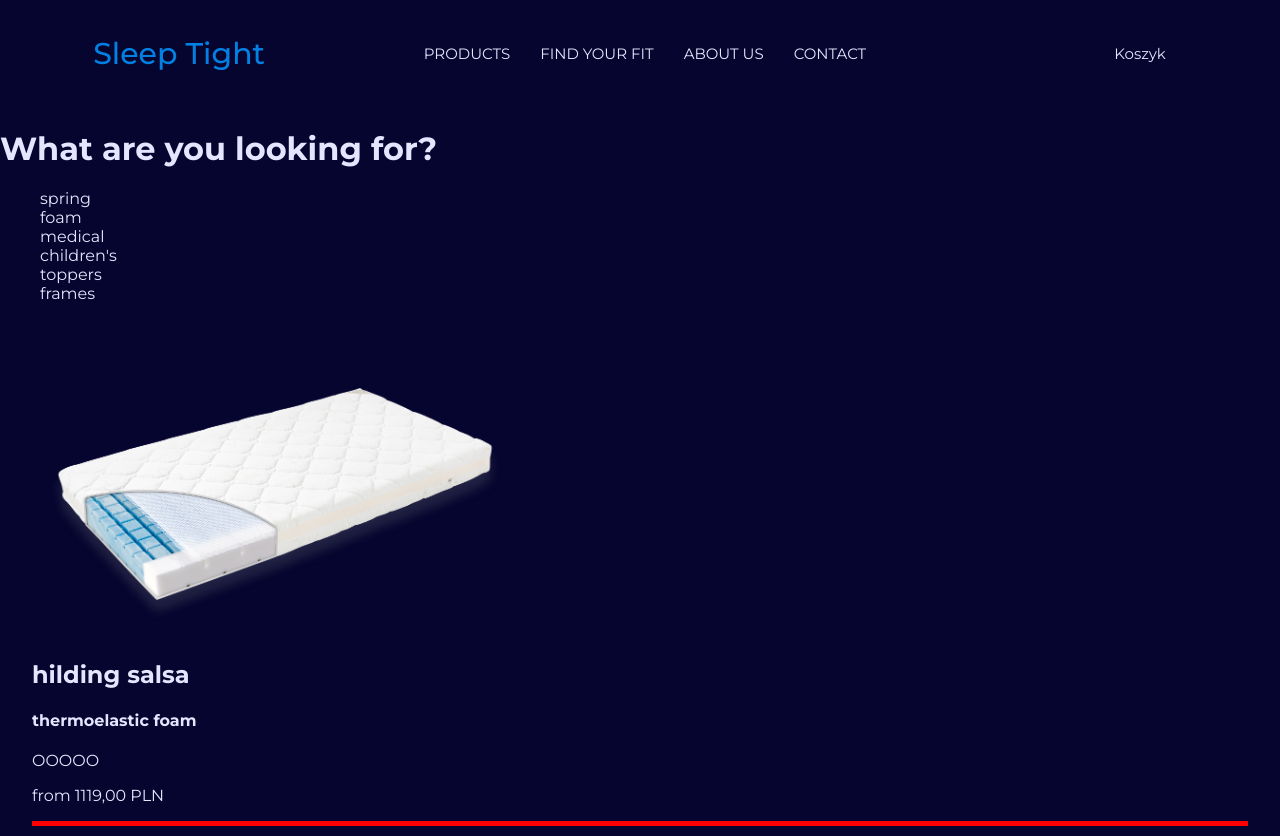
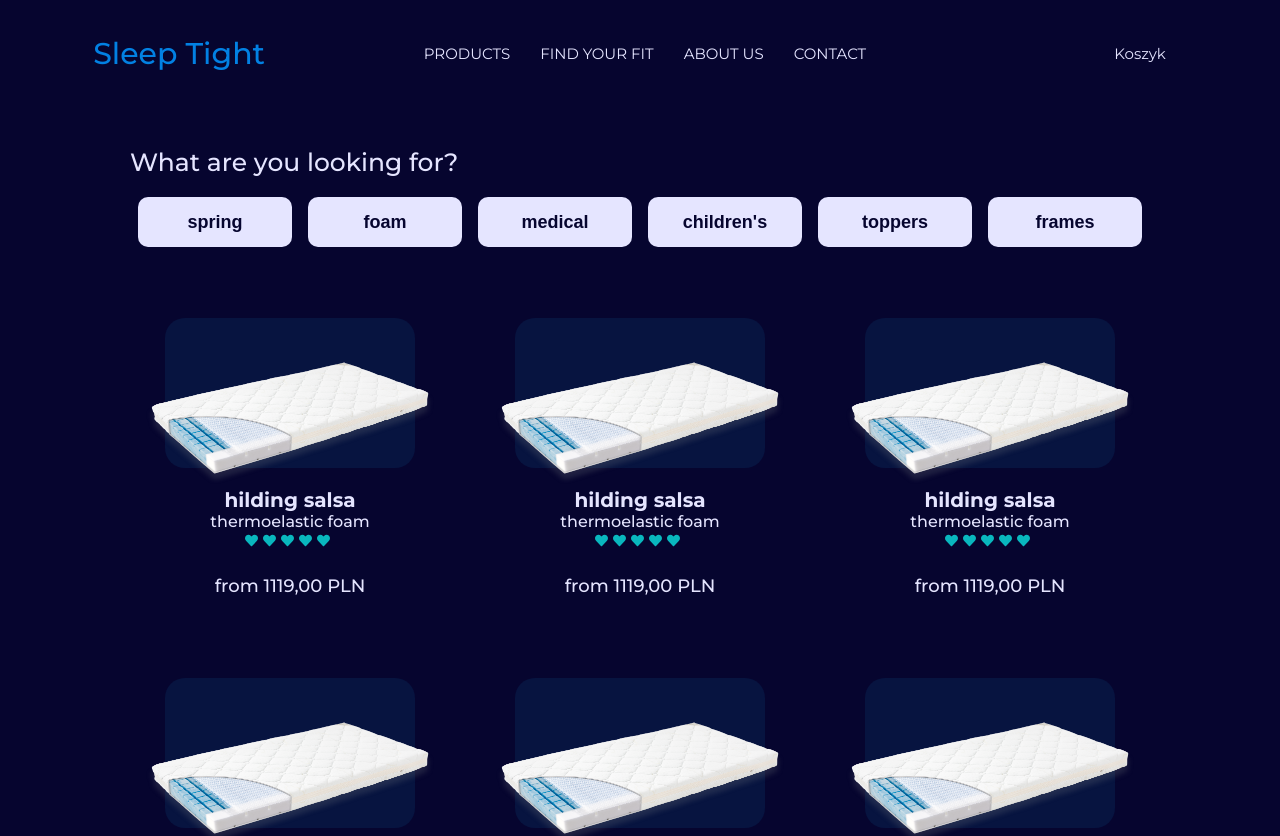
Before and after one commit to iasynetska/SleepTight, a React (Create React App) app: page /products in a window 1280 px wide. Shown: the top 836 px of the page. Built offline with nearby package versions, Linux system fonts and the light colour scheme.

Commit message:
Layout of a page Products and adding CSS style

```diff
--- a/package.json
+++ b/package.json
@@ -3,10 +3,14 @@
   "version": "0.1.0",
   "private": true,
   "dependencies": {
+    "@fortawesome/fontawesome-svg-core": "^1.2.26",
+    "@fortawesome/free-solid-svg-icons": "^5.12.0",
+    "@fortawesome/react-fontawesome": "^0.1.8",
     "@testing-library/jest-dom": "^4.2.4",
     "@testing-library/react": "^9.4.0",
     "@testing-library/user-event": "^7.2.0",
     "axios": "^0.19.0",
+    "font-awesome": "^4.7.0",
     "react": "^16.12.0",
     "react-dom": "^16.12.0",
     "react-router-dom": "^5.1.2",
--- a/public/styles.css
+++ b/public/styles.css
@@ -111,15 +111,6 @@ ul {
     margin: auto;
 }
 
-.products {
-    padding: 2em;
-    border-bottom: 5px solid red;
-}
-
-.product {
-    border-bottom: 5px solid red;
-}
-
 .superpowers {
     padding: 2em;
     border-bottom: 5px solid red;
@@ -144,6 +135,110 @@ ul {
     padding: 2em;
 }
 
-.products img {
-    width: 40%;
+
+/* ===== Page Products ===== */
+
+.products {
+    margin: auto;
+    max-width: 1050px;
 }
+
+.products-title {
+    margin-top: 40px;
+    margin-left: 15px;
+    font-size: 25px;
+    font-weight: 500;
+}
+
+.products-filter {
+    display: flex;
+    flex-wrap: wrap;
+    justify-content: center;
+    margin-top: 10px;
+}
+
+.products-filter__btn {
+    margin-top: 10px;
+    margin-right: 8px;
+    margin-left: 8px;
+    width: 154px;
+    height: 50px;
+    font-size: 18px;
+    font-weight: 600;
+    color: #06052F;
+    background: #E5E5FF;
+    border: none;
+    outline:none;
+    border-radius: 10px;
+    cursor: pointer;
+}
+
+.products-filter__btn:hover {
+    color: #E5E5FF;
+    background-color: #09B7BE;
+}
+
+.products-container {
+    display: flex;
+    flex-wrap: wrap;
+    justify-content: center;
+    margin-top: 60px;
+}
+
+.products-block {
+    display: flex;
+    flex-direction: column;
+    justify-content: center;
+    align-items: center;
+    width: 310px;
+    height: 300px;
+    margin-right: 20px;
+    margin-bottom: 60px;
+    margin-left: 20px;
+    text-align: center;
+    cursor: pointer;
+}
+
+.products-block__background {
+    position: relative;
+    width: 250px;
+    height: 150px;
+    background-color: #071440;
+    border-radius: 20px;
+}
+
+.products-block:hover > .products-block__background {
+    background-color: #09B7BE;
+}
+
+.products-block__img {
+    position: absolute;
+    top: 25px;
+    right: -30px;
+    z-index: 1000;
+    width: 310px;
+    height: 150px;
+}
+
+.products-block__title {
+    margin-top: 20px;
+    font-size: 20px;
+    font-weight: 600;
+}
+
+.products-block__desc {
+    font-size: 16px;
+    font-weight: 500;
+}
+
+.products-block__heart {
+    margin-right: 5px;
+    font-size: 13px;
+    color: #09B7BE;
+}
+
+.products-block__price {
+    margin-top: 25px;
+    font-size: 18px;
+    font-weight: 500;
+}
--- a/src/components/Products/Product.js
+++ b/src/components/Products/Product.js
@@ -1,4 +1,7 @@
 import React from 'react';
+
+import { FontAwesomeIcon } from '@fortawesome/react-fontawesome'
+import { faHeart } from '@fortawesome/free-solid-svg-icons'
 
 class Product extends React.Component {
 
@@ -10,12 +13,20 @@ class Product extends React.Component {
 
     render() {
         return (
-                <div className="product">
-                    <img alt="" src={this.props.imgUrl} />
-                    <h2>{this.props.name}</h2>
-                    <h4>{this.props.category}</h4>
-                    <span>OOOOO</span>
-                    <p className="price">from {this.props.price},00 PLN</p>
+                <div className="products-block">
+                    <div className="products-block__background">
+                        <img className="products-block__img" alt="" src={this.props.imgUrl} />
+                    </div>
+                    <div className="products-block__title">{this.props.name}</div>
+                    <div className="products-block__desc">{this.props.category}</div>
+                    <div className="products-block__icons">
+                        <span className="products-block__heart"><FontAwesomeIcon icon={faHeart} /></span>
+                        <span className="products-block__heart"><FontAwesomeIcon icon={faHeart} /></span>
+                        <span className="products-block__heart"><FontAwesomeIcon icon={faHeart} /></span>
+                        <span className="products-block__heart"><FontAwesomeIcon icon={faHeart} /></span>
+                        <span className="products-block__heart"><FontAwesomeIcon icon={faHeart} /></span>
+                    </div>
+                    <div className="products-block__price">from {this.props.price},00 PLN</div>
                 </div>
             )
     }
--- a/src/components/Products/Products.js
+++ b/src/components/Products/Products.js
@@ -3,7 +3,6 @@ import Product from './Product';
 import axios from 'axios';
 
 class Products extends React.Component {
-
     state = { products: [] }
 
     componentDidMount() {
@@ -32,17 +31,17 @@ class Products extends React.Component {
 
     render () {
         return (
-            <div className="productsDiv">
-                <h1>What are you looking for?</h1>
-                <ul>
-                    <li>spring</li>
-                    <li>foam</li>
-                    <li>medical</li>
-                    <li>children's</li>
-                    <li>toppers</li>
-                    <li>frames</li>
-                </ul>
-                <div className="products">{this.state.products}</div>
+            <div className="products">
+                <div className="products-title">What are you looking for?</div>
+                <div className="products-filter">
+                    <button className="products-filter__btn">spring</button>
+                    <button className="products-filter__btn">foam</button>
+                    <button className="products-filter__btn">medical</button>
+                    <button className="products-filter__btn">children's</button>
+                    <button className="products-filter__btn">toppers</button>
+                    <button className="products-filter__btn">frames</button>
+                </div>
+                <div className="products-container">{this.state.products}</div>
             </div>
         )
     }
```
Also changed, not shown: 1 other file (tests, documents, lock files or other folders).
